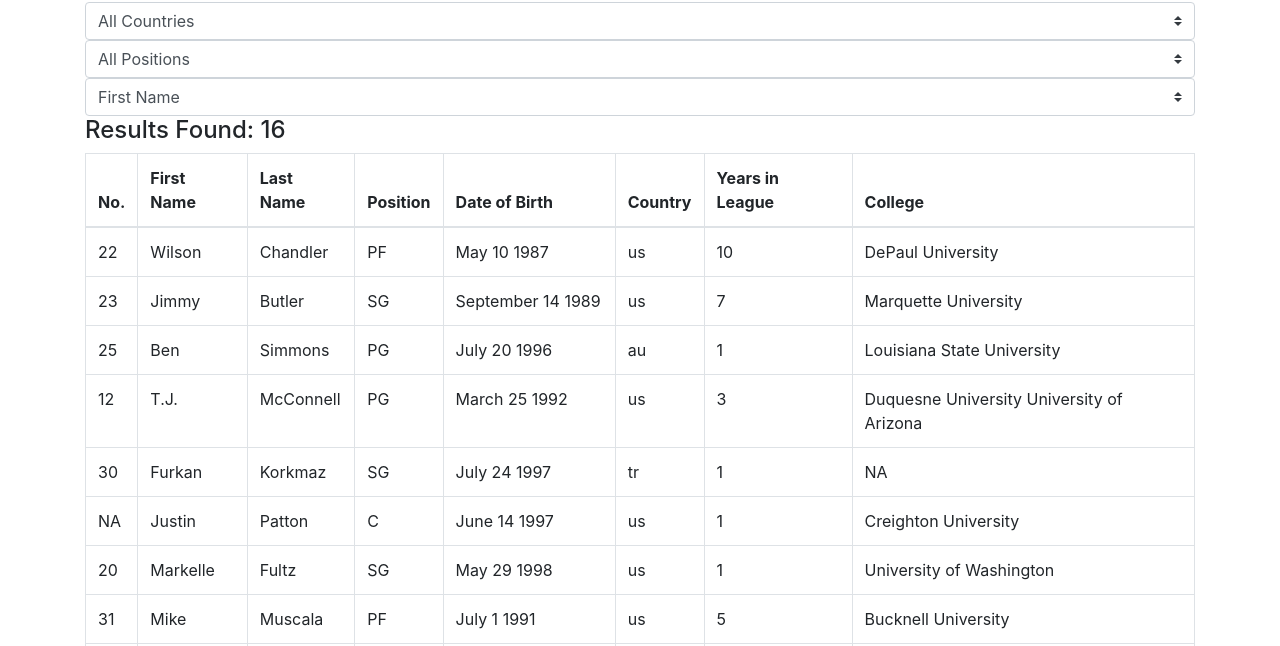
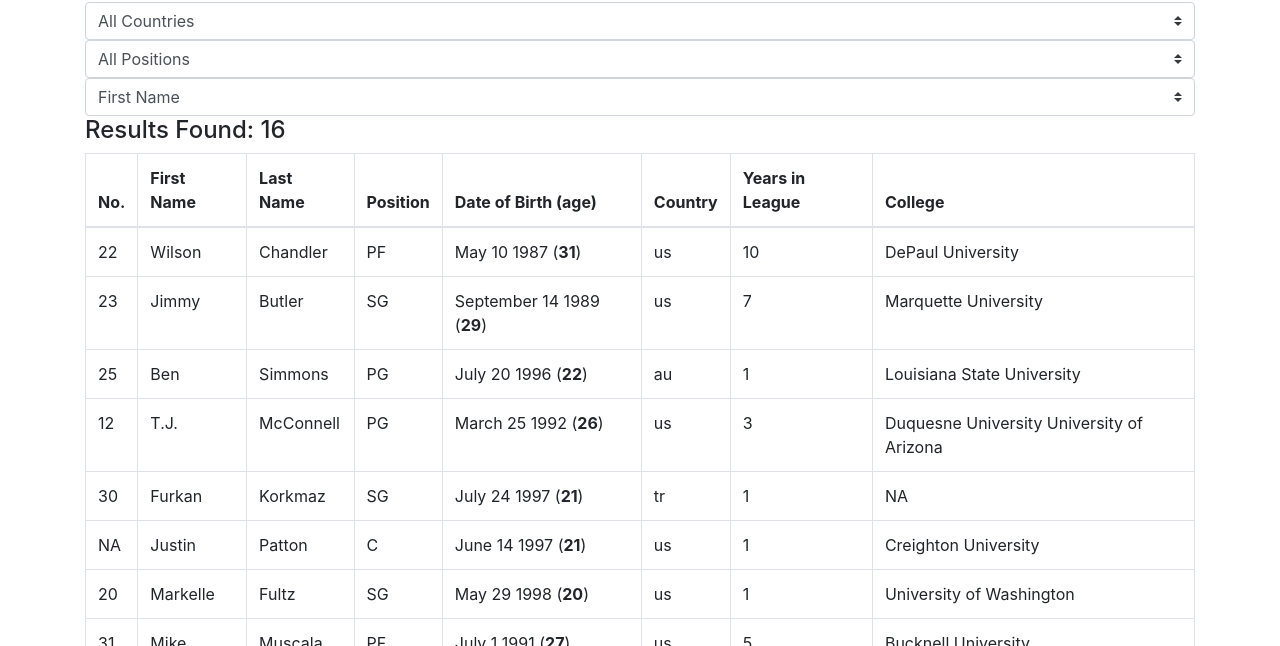
Before and after one commit to EricZhang666/Sort_Players, a plain HTML site: page index.html in a window 1280 px wide. Shown: the part 154-800 px from the top of the page. Drawn offline with nearby package versions, Linux system fonts and the light colour scheme.

Commit message:
display age

```diff
--- a/index.html
+++ b/index.html
@@ -27,7 +27,7 @@
                     <th scope="col">First Name</th>
                     <th scope="col">Last Name</th>
                     <th scope="col">Position</th>
-                    <th scope="col">Date of Birth</th>
+                    <th scope="col">Date of Birth (age)</th>
                     <th scope="col">Country</th>
                     <th scope="col">Years in League</th>
                     <th scope="col">College</th>
--- a/script.js
+++ b/script.js
@@ -33,7 +33,8 @@ function generateTable(arr) {
 
 //generate one row for one single player data
 function generateRow(player) {
-    let row = `<tr><td>${player.Number}</td><td>${player.First_Name}</td><td>${player.Last_Name}</td><td>${player.Position}</td><td>${player.DOB}</td><td>${player.Country}</td><td>${player.Years_in_league}</td><td>${player.College}</td></tr>`;
+    let age = new Date().getUTCFullYear() - new Date(player.DOB).getUTCFullYear();
+    let row = `<tr><td>${player.Number}</td><td>${player.First_Name}</td><td>${player.Last_Name}</td><td>${player.Position}</td><td>${player.DOB} (<b>${age}</b>)</td><td>${player.Country}</td><td>${player.Years_in_league}</td><td>${player.College}</td></tr>`;
     return row;
 }
 
```
